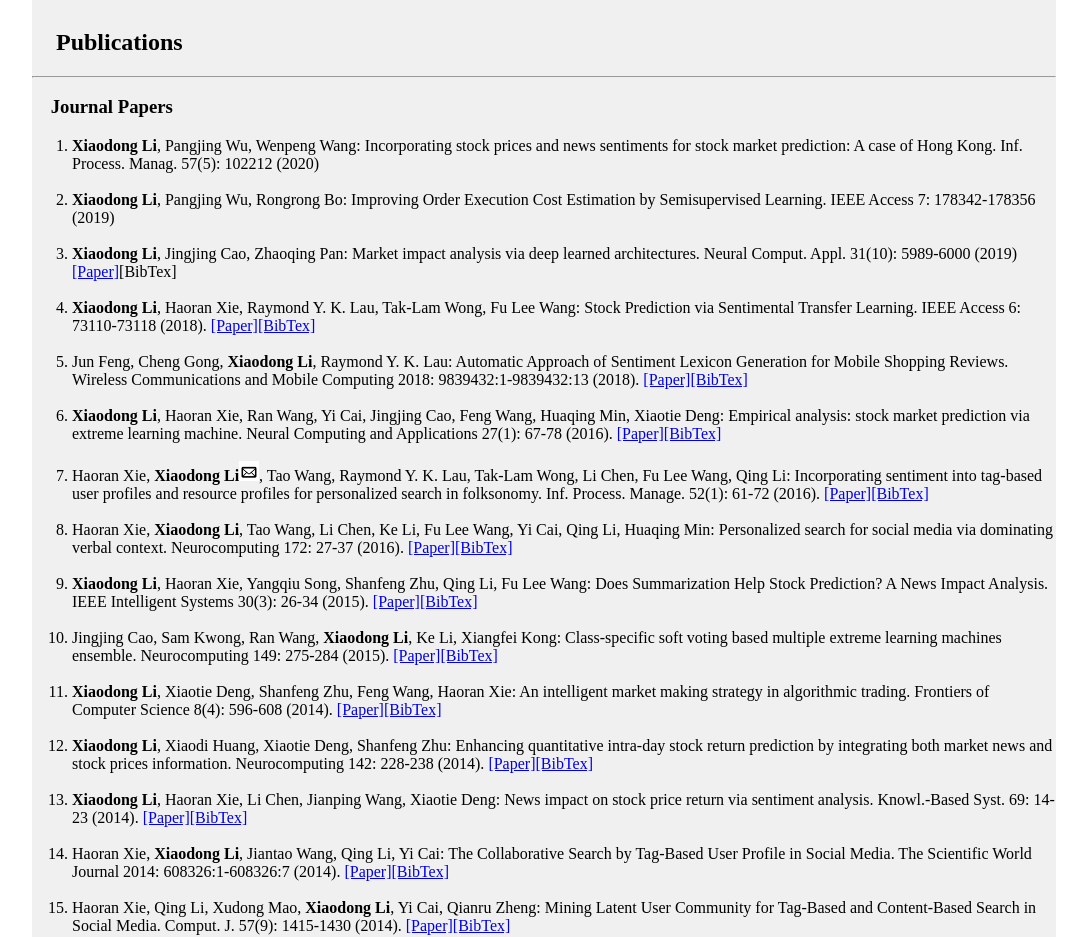
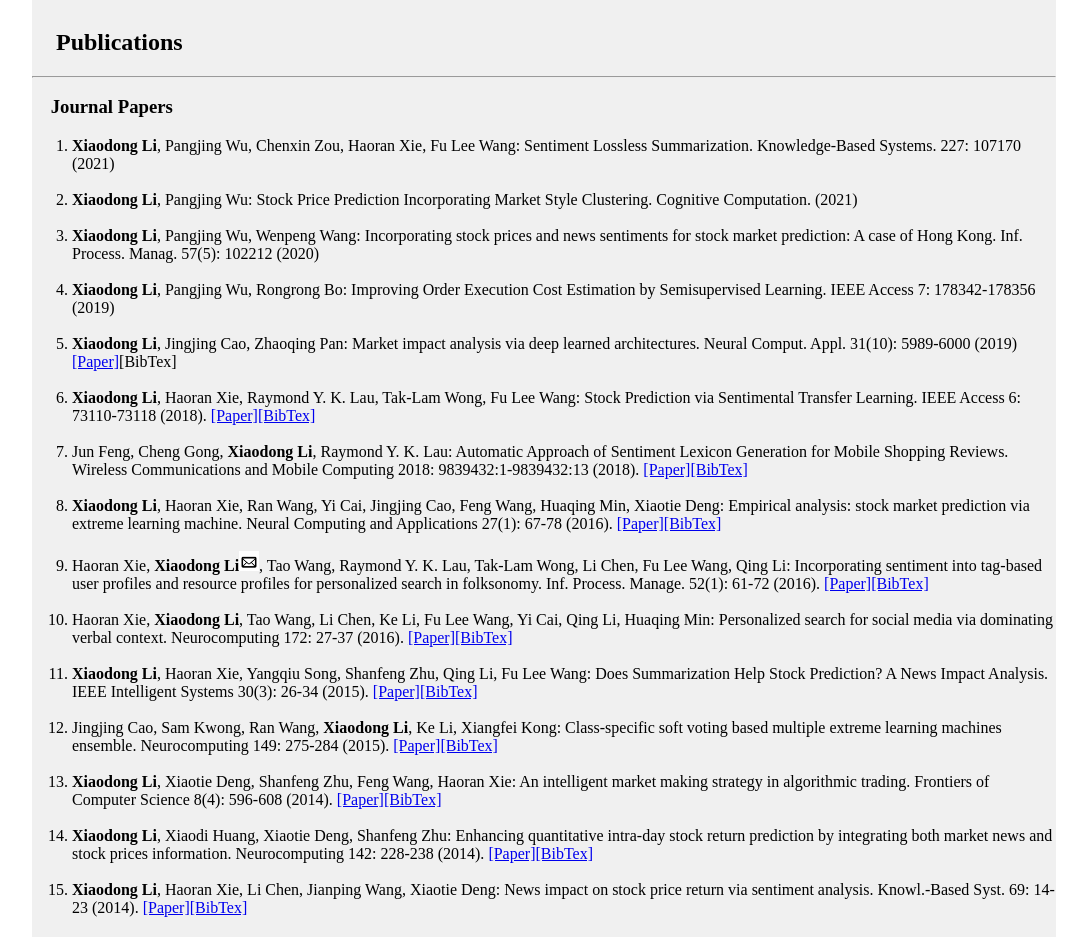
Before and after one commit to charleslee1984/charleslee1984.github.io, a plain HTML site: page index.html in a window 1280 px wide. Shown: the part 800-1737 px from the top of the page, without its empty margins (96-1183 px from the left). Drawn offline with Linux system fonts and the light colour scheme.

Commit message:
Update index.html
Add two papers.

```diff
--- a/index.html
+++ b/index.html
@@ -97,6 +97,14 @@
             <p>
             	<h3>&nbsp;&nbsp;&nbsp;&nbsp;Journal Papers</h3>
             	<ol>
+					<li>
+						<b>Xiaodong Li</b>, Pangjing Wu, Chenxin Zou, Haoran Xie, Fu Lee Wang: Sentiment Lossless Summarization. Knowledge-Based Systems. 227: 107170 (2021)
+					</li>
+					<br>
+					<li>
+						<b>Xiaodong Li</b>, Pangjing Wu: Stock Price Prediction Incorporating Market Style Clustering. Cognitive Computation. (2021)
+					</li>
+					<br>
 					<li>
 						<b>Xiaodong Li</b>, Pangjing Wu, Wenpeng Wang: Incorporating stock prices and news sentiments for stock market prediction: A case of Hong Kong. Inf. Process. Manag. 57(5): 102212 (2020)
 					</li>
```
